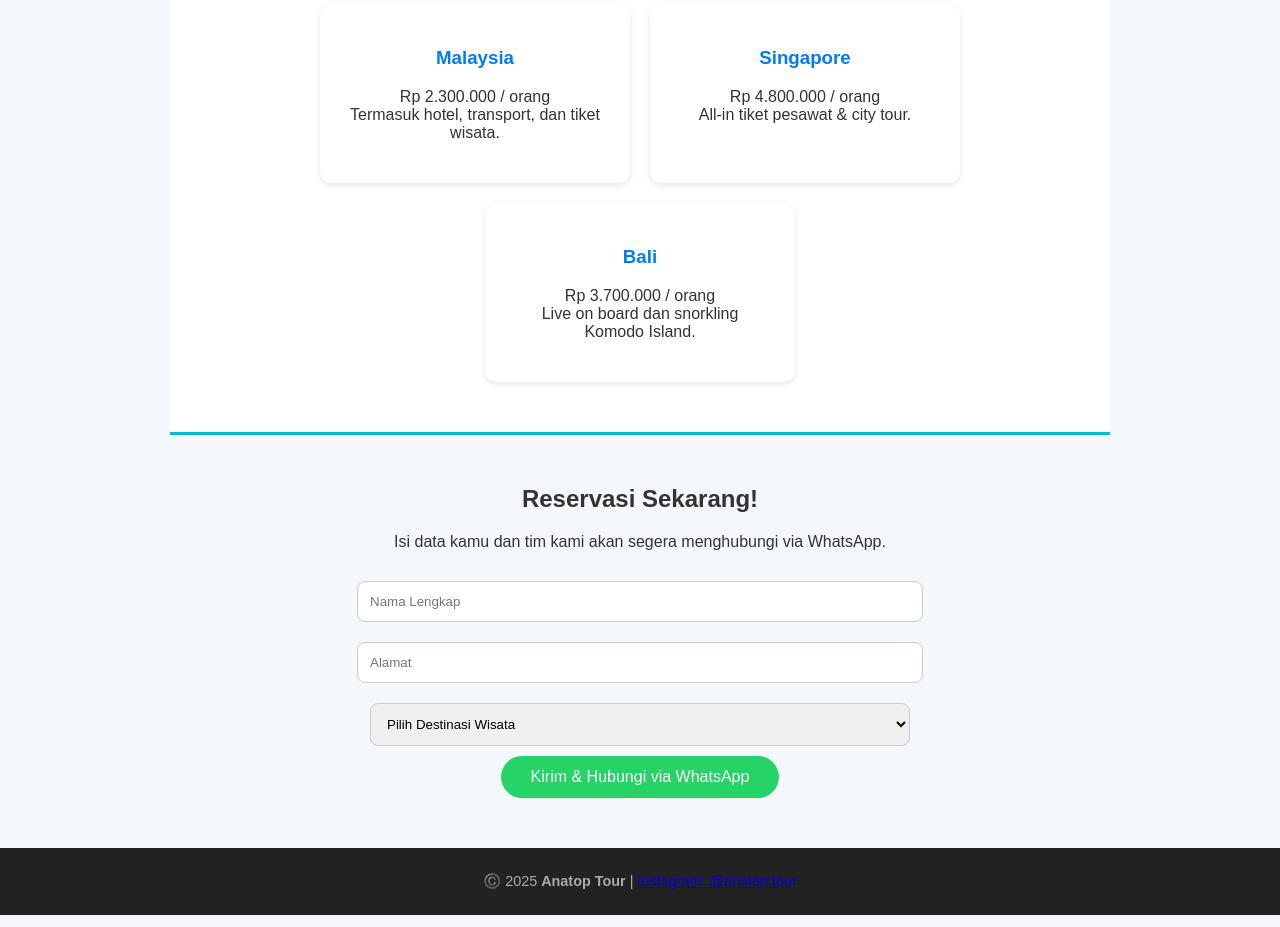
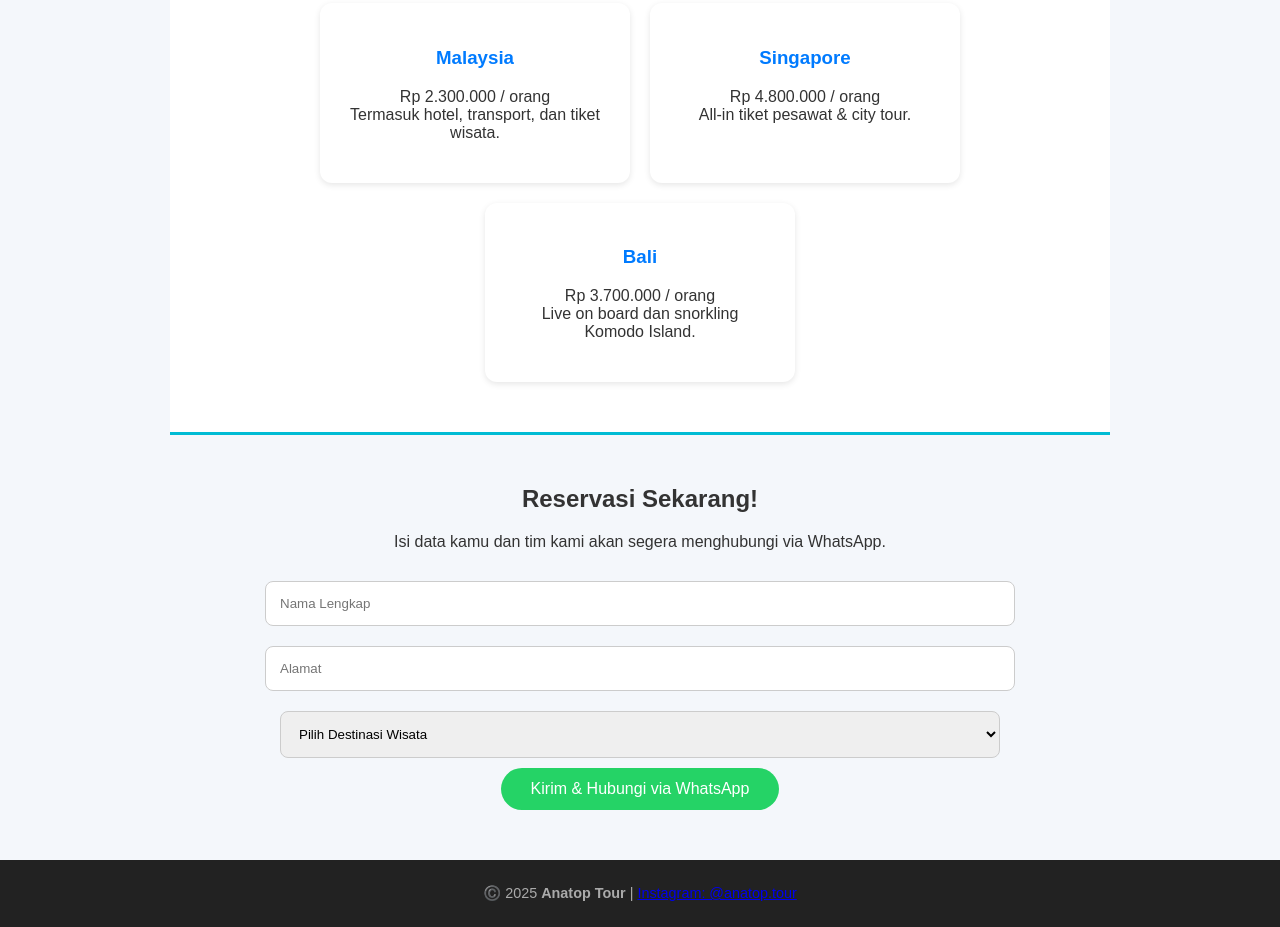
Before and after one commit to yudhie02/anatop-tour, a plain HTML site: page index.html in a window 1280 px wide. Shown: the part 1022-1949 px from the top of the page. Drawn offline with Linux system fonts and the light colour scheme.

Commit message:
update input

```diff
--- a/index.html
+++ b/index.html
@@ -78,8 +78,8 @@
       margin-top: 20px;
     }
     input, select {
-      padding: 12px;
-      width: 60%;
+      padding: 14px;
+      width: 80%;
       margin: 10px 0;
       border-radius: 8px;
       border: 1px solid #ccc;
```
